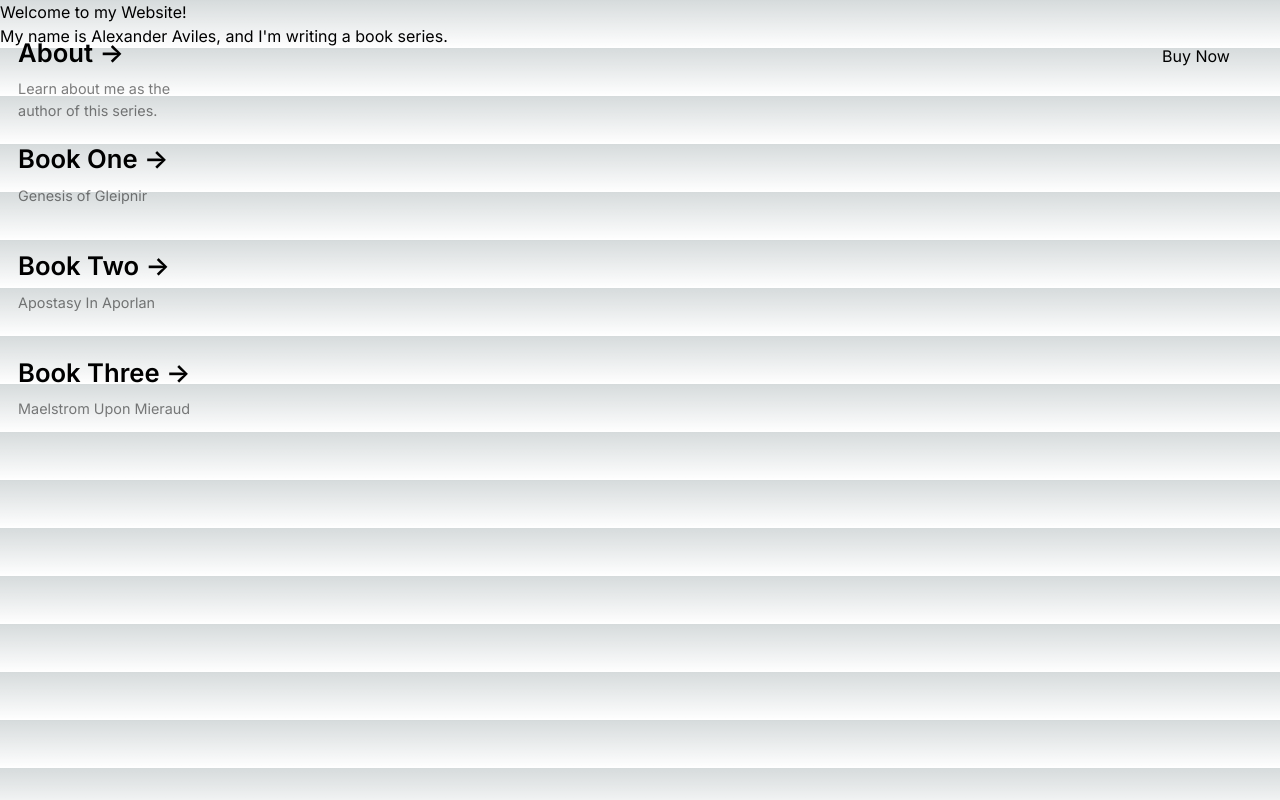
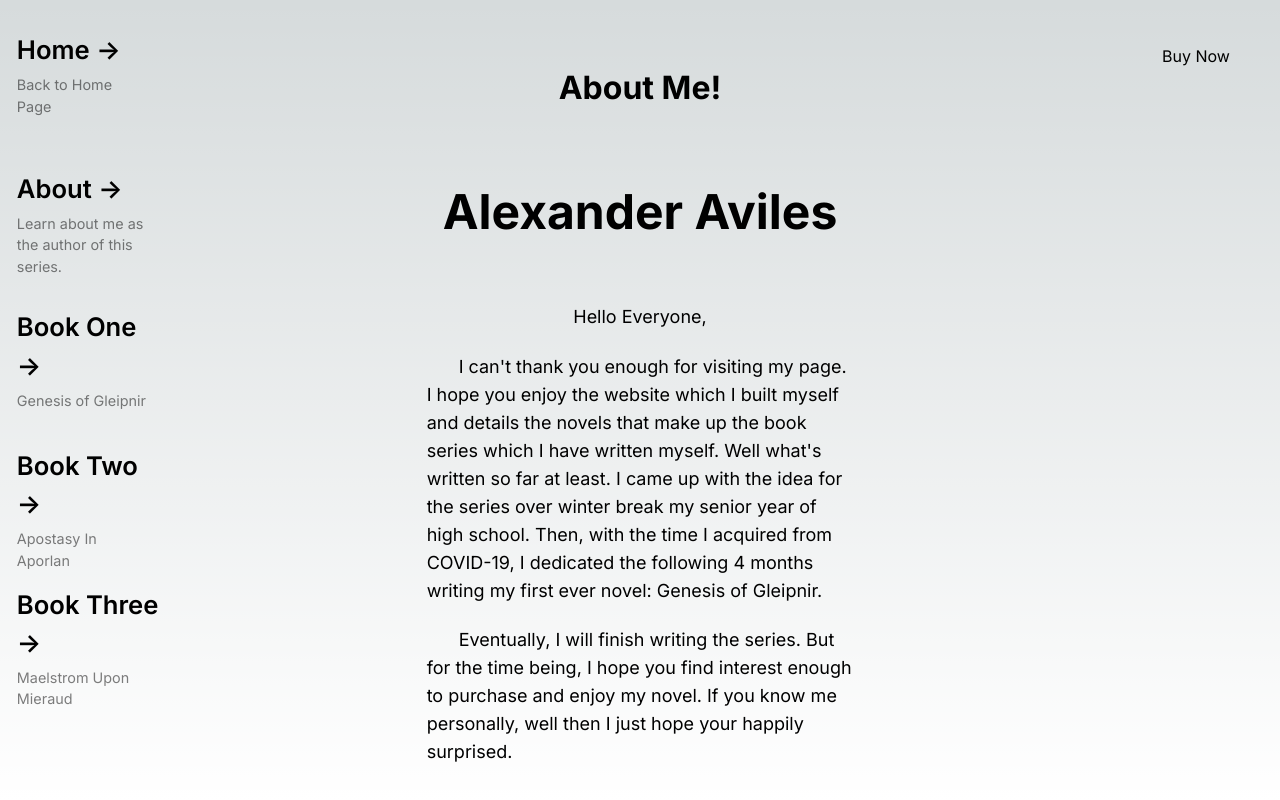
Before and after one commit to alex-aviles/MyBookSeriesWebsite, a Next.js app: page /about in a window 1280 px wide. Built offline with nearby package versions, Linux system fonts and the light colour scheme.

Commit message:
structurally complete 1

```diff
--- a/src/app/about/page.tsx
+++ b/src/app/about/page.tsx
@@ -1,11 +1,42 @@
-export default async function aboutPage() {
-    return (
-        <main>
-            <h1>
-                Welcome to my Website!
-                <br></br>
-                My name is Alexander Aviles, and I&apos;m writing a book series.
-            </h1>
-        </main>
-    );
+import Image from "next/image"
+import bookOneCover from '../assets/bookonecover.png'
+
+export default function aboutPage() {
+
+  return (
+    <main className="flex flex-row justify-around h-screen max-w-screen">
+
+      <div className="w-1/3 order-1">
+
+      </div>
+
+      <div className="w-1/3 order-2">
+        <p className="text-[200%] font-bold text-center mt-[15%]">
+          About Me!
+        </p>
+        <p className="text-[300%] font-bold text-center mt-[15%]">
+          Alexander Aviles
+        </p>
+        <p className="text-lg max-w-prose text-center mt-[13%]">
+          Hello Everyone,
+        </p>
+        <p className="text-lg max-w-prose text-left indent-8 mt-[5%]">
+          I can&apos;t thank you enough for visiting my page. I hope you enjoy the
+          website which I built myself and details the novels that make up the book series
+          which I have written myself. Well what&apos;s written so far at least. I came up with
+          the idea for the series over winter break my senior year of high school. Then, with the time
+          I acquired from COVID-19, I dedicated the following 4 months writing my first ever novel: Genesis of Gleipnir.
+        </p>
+        <p className="text-lg max-w-prose text-left indent-8 mt-[5%]">
+            Eventually, I will finish writing the series. But for the time being, I hope you find interest enough to purchase
+            and enjoy my novel. If you know me personally, well then I just hope your happily surprised.
+        </p>
+      </div>
+
+      <div className="w-1/3 order-3 flex flex-col">
+
+      </div>
+
+    </main>
+  );
 }
--- a/src/app/bookone/page.tsx
+++ b/src/app/bookone/page.tsx
@@ -4,13 +4,13 @@ import bookOneCover from '../assets/bookonecover.png'
 export default function BookOnePage() {
 
   return (
-    <main className="hover:bg-blue-400/20 flex flex-row justify-around h-screen max-w-screen">
+    <main className="flex flex-row justify-around h-screen max-w-screen">
 
-      <div className="hover:bg-blue-400/10 w-1/3 order-1">
+      <div className="w-1/3 order-1">
 
       </div>
 
-      <div className="hover:bg-blue-400/40 w-1/3 order-2">
+      <div className="w-1/3 order-2">
         <p className="text-[200%] font-bold text-center mt-[15%]">
           Book One:
         </p>
@@ -20,7 +20,7 @@ export default function BookOnePage() {
         <p className="text-lg max-w-prose text-center mt-[13%]">
           ---Summary---
         </p>
-        <p className="text-lg max-w-prose text-center mb-[20%]">
+        <p className="indent-8 text-lg max-w-prose text-left mt-[5%]">
           In the village of Canfis, Soren Gleipnir is a spurned boy
           who found work in a putrid but loving place. He goes on nightly walks
           around his hometown after work to ease his mind from the stresses his family&apos;s past placed on him.
@@ -30,8 +30,8 @@ export default function BookOnePage() {
         </p>
       </div>
 
-      <div className="hover:bg-blue-400/40 w-1/3 order-3 flex flex-col">
-        <div className="hover:bg-blue-400/50 max-w-full mt-[10vw] ml-[6vw]">
+      <div className="w-1/3 order-3 flex flex-col">
+        <div className="max-w-full mt-[10vw] ml-[6vw]">
           <Image
             src={bookOneCover}
             alt="Cover for Book One: Genesis of Gleipnir"
--- a/src/app/bookthree/page.tsx
+++ b/src/app/bookthree/page.tsx
@@ -4,13 +4,13 @@ import bookOneCover from '../assets/bookonecover.png'
 export default function BookThreePage() {
 
   return (
-    <main className="hover:bg-blue-400/20 flex flex-row justify-around h-screen max-w-screen">
+    <main className="flex flex-row justify-around h-screen max-w-screen">
 
-      <div className="hover:bg-blue-400/10 w-1/3 order-1">
+      <div className="w-1/3 order-1">
 
       </div>
 
-      <div className="hover:bg-blue-400/40 w-1/3 order-2">
+      <div className="w-1/3 order-2">
         <p className="text-[200%] font-bold text-center mt-[15%]">
           Book Three:
         </p>
@@ -20,12 +20,12 @@ export default function BookThreePage() {
         <p className="text-lg max-w-prose text-center mt-[13%]">
           ---Summary---
         </p>
-        <p className="text-lg max-w-prose text-center mb-[20%]">
+        <p className="text-lg max-w-prose text-center mt-[5%]">
           coming soon
         </p>
       </div>
 
-      <div className="hover:bg-blue-400/40 w-1/3 order-3 flex flex-col">
+      <div className="w-1/3 order-3 flex flex-col">
 
       </div>
 
--- a/src/app/booktwo/page.tsx
+++ b/src/app/booktwo/page.tsx
@@ -4,13 +4,13 @@ import bookOneCover from '../assets/bookonecover.png'
 export default function BookTwoPage() {
 
   return (
-    <main className="hover:bg-blue-400/20 flex flex-row justify-around h-screen max-w-screen">
+    <main className="flex flex-row justify-around h-screen max-w-screen">
 
-      <div className="hover:bg-blue-400/10 w-1/3 order-1">
+      <div className="w-1/3 order-1">
 
       </div>
 
-      <div className="hover:bg-blue-400/40 w-1/3 order-2">
+      <div className="w-1/3 order-2">
         <p className="text-[200%] font-bold text-center mt-[15%]">
           Book Two:
         </p>
@@ -20,12 +20,12 @@ export default function BookTwoPage() {
         <p className="text-lg max-w-prose text-center mt-[13%]">
           ---Summary---
         </p>
-        <p className="text-lg max-w-prose text-center mb-[20%]">
+        <p className="text-lg max-w-prose text-center mt-[5%]">
           work in progress
         </p>
       </div>
 
-      <div className="hover:bg-blue-400/40 w-1/3 order-3 flex flex-col">
+      <div className="w-1/3 order-3 flex flex-col">
 
       </div>
 
--- a/src/app/layout.tsx
+++ b/src/app/layout.tsx
@@ -31,7 +31,25 @@ export default function RootLayout({
           </p>
         </div>
 
-        <div className="absolute lg:top-[3%] lg:left-[1%] lg:grid text-left w-1/6 grid-cols-1 grid-rows-4">
+        <div className="absolute lg:top-[3%] lg:left-[1%] lg:grid text-left w-[12%] grid-cols-1 grid-rows-5">
+
+          <Link
+            href="/"
+            className="group rounded-lg border border-transparent px-[2%] py-[4%] hover:bg-gray-100 hover:dark:border-neutral-700 hover:dark:bg-neutral-800/30"
+            rel="noopener noreferrer"
+          >
+            <h2 className={`mb-[3%] text-[160%] font-semibold`}>
+              Home{' '}
+              <span className="inline-block transition-transform group-hover:translate-x-[20%] motion-reduce:transform-none">
+                -&gt;
+              </span>
+            </h2>
+            <p className={`max-w-[90%] text-[90%] opacity-[50%]`}>
+              Back to Home Page
+            </p>
+          </Link>
+
+
           <Link
             href="/about"
             className="group rounded-lg border border-transparent px-[2%] py-[4%] hover:bg-gray-100 hover:dark:border-neutral-700 hover:dark:bg-neutral-800/30"
```
